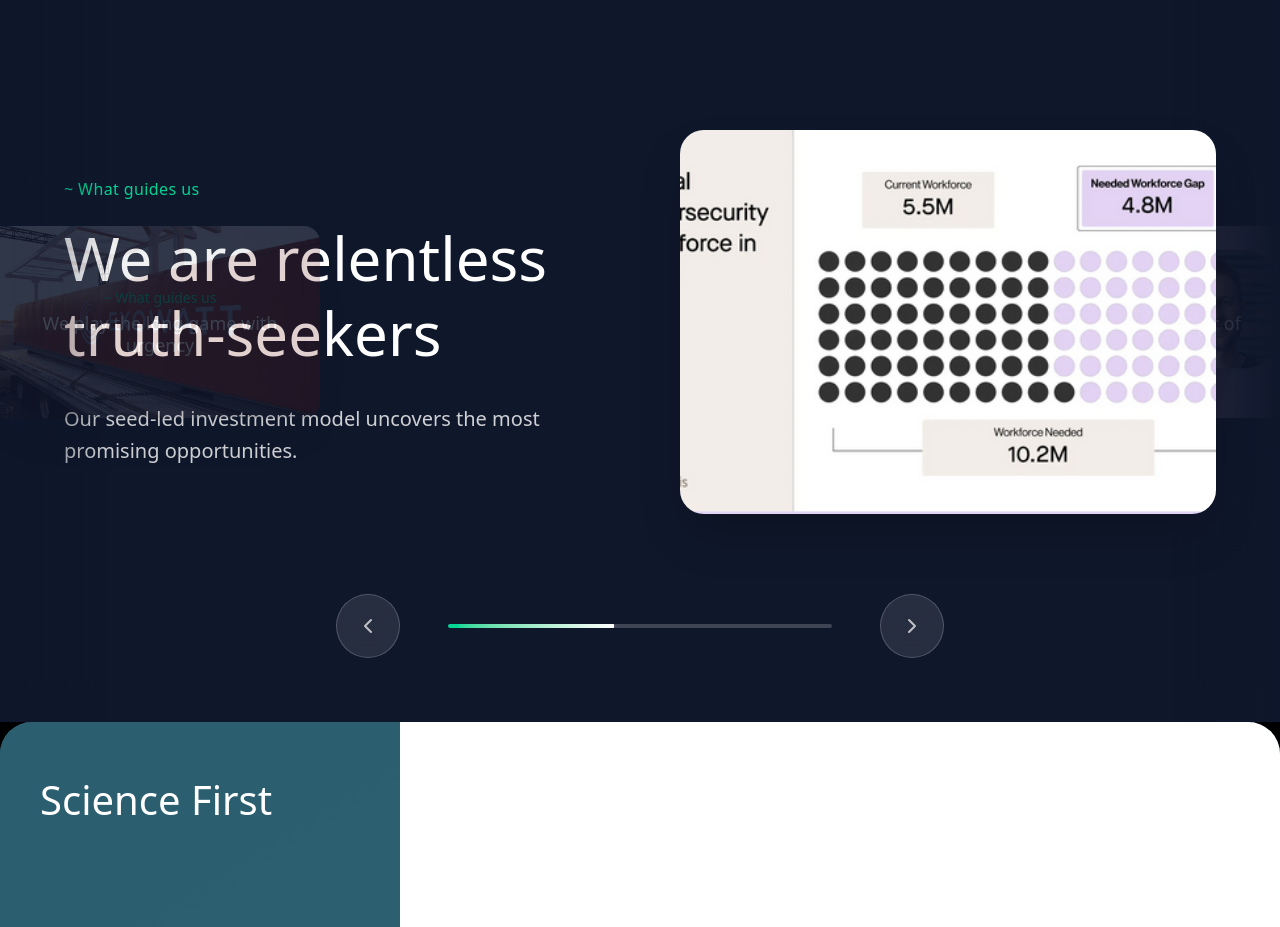
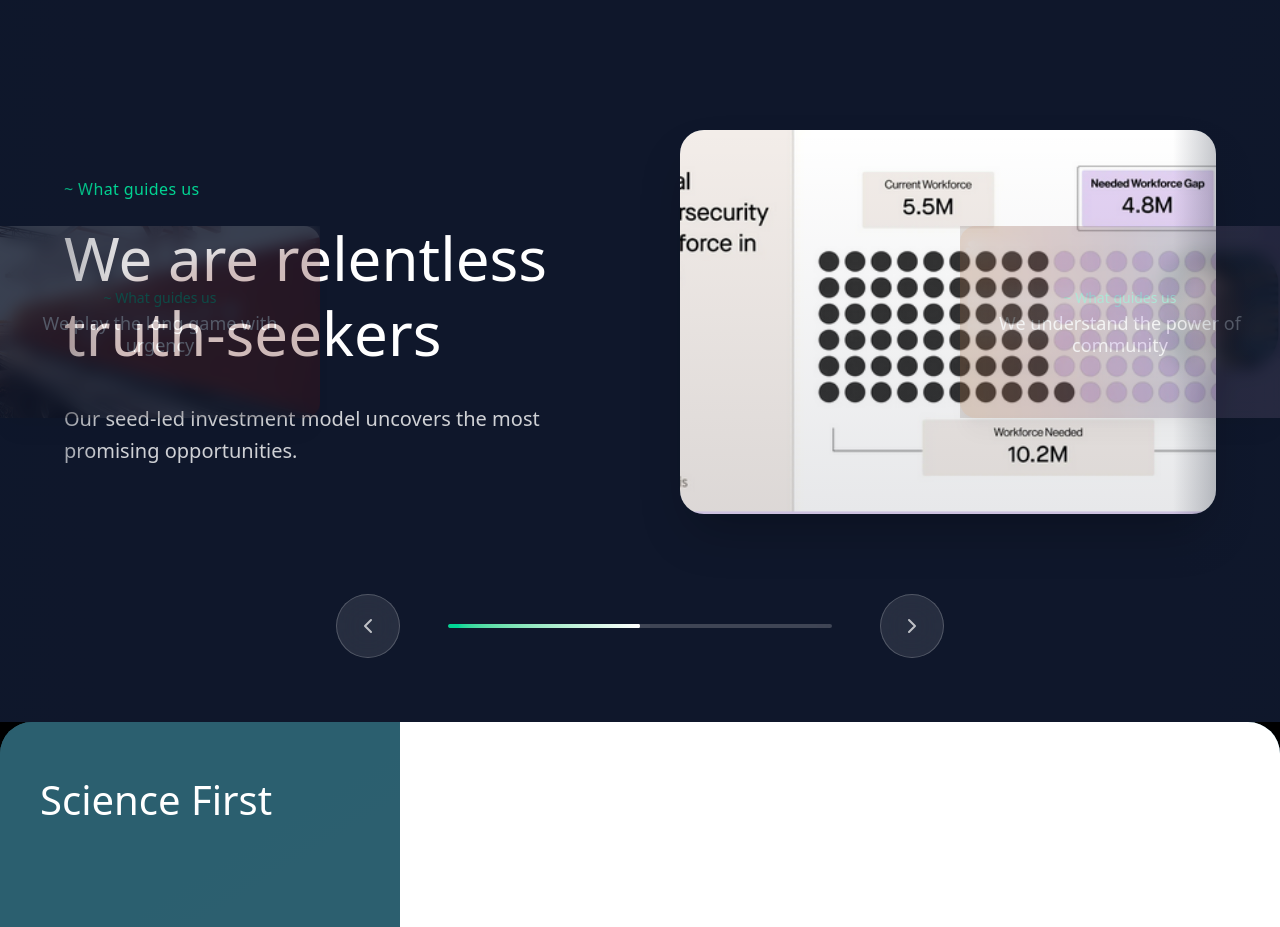
Before and after one commit to vanshguptaji/leaderforinsia, a React (Vite) app: page / in a window 1280 px wide. Shown: the part 1320-2247 px from the top of the page. Built offline with nearby package versions, Linux system fonts and the light colour scheme.

Commit message:
feat: improve slide transition animations and enhance autoplay functionality in Interactive3DCarousel

```diff
--- a/src/Interactive3DCarousel.jsx
+++ b/src/Interactive3DCarousel.jsx
@@ -2,11 +2,10 @@ import React, { useState, useEffect } from 'react';
 
 const Interactive3DCarousel = () => {
   const [currentSlide, setCurrentSlide] = useState(0);
-  const [prevSlide, setPrevSlide] = useState(null);
   const [isAutoPlaying, setIsAutoPlaying] = useState(true);
   const [slideDirection, setSlideDirection] = useState('right');
   const [isAnimating, setIsAnimating] = useState(false);
-  const ANIMATION_DURATION = 800; // ms, keep in sync with CSS durations
+  const ANIMATION_DURATION = 600; // ms, reduced for smoother transitions
 
   const slides = [
     {
@@ -41,39 +40,31 @@ const Interactive3DCarousel = () => {
 
   // Auto-play functionality
   useEffect(() => {
-    if (!isAutoPlaying) return;
+    if (!isAutoPlaying || isAnimating) return;
 
     const interval = setInterval(() => {
-  changeSlide((currentSlide + 1) % slides.length, 'right');
+      handleNextSlide();
     }, 4000);
 
     return () => clearInterval(interval);
-  }, [isAutoPlaying, slides.length]);
+  }, [isAutoPlaying, isAnimating, currentSlide]);
 
   const handlePrevSlide = () => {
+    if (isAnimating) return;
     setIsAutoPlaying(false);
-    const next = (currentSlide - 1 + slides.length) % slides.length;
-    changeSlide(next, 'left');
+    setSlideDirection('left');
+    setIsAnimating(true);
+    setCurrentSlide((prev) => (prev - 1 + slides.length) % slides.length);
+    setTimeout(() => setIsAnimating(false), ANIMATION_DURATION);
   };
 
   const handleNextSlide = () => {
+    if (isAnimating) return;
     setIsAutoPlaying(false);
-    const next = (currentSlide + 1) % slides.length;
-    changeSlide(next, 'right');
-  };
-
-  // small helper to transition between slides while keeping previous visible for exit animation
-  const changeSlide = (nextIndex, direction) => {
-    if (isAnimating) return; // ignore while animating
-    setPrevSlide(currentSlide);
-    setSlideDirection(direction);
-    setCurrentSlide(nextIndex);
+    setSlideDirection('right');
     setIsAnimating(true);
-    // clear prev after animation completes
-    setTimeout(() => {
-      setPrevSlide(null);
-      setIsAnimating(false);
-    }, ANIMATION_DURATION + 50);
+    setCurrentSlide((prev) => (prev + 1) % slides.length);
+    setTimeout(() => setIsAnimating(false), ANIMATION_DURATION);
   };
 
   const getPrevSlideIndex = () => (currentSlide - 1 + slides.length) % slides.length;
@@ -85,40 +76,40 @@ const Interactive3DCarousel = () => {
         {/* Main Content Area */}
         <div className="relative h-screen flex items-center">
           {/* Previous Slide Preview - Left Side */}
-          <div className="absolute left-0 top-1/2 transform -translate-y-1/2 z-10 opacity-20 transition-all duration-700 hover:opacity-50">
-            <div className="w-48 md:w-64 lg:w-80 h-32 md:h-40 lg:h-48 rounded-r-2xl overflow-hidden shadow-2xl cursor-pointer" onClick={handlePrevSlide}>
+          <div className="absolute left-0 top-1/2 transform -translate-y-1/2 z-10 opacity-30 transition-all duration-500 hover:opacity-60">
+            <div className="w-48 md:w-64 lg:w-80 h-32 md:h-40 lg:h-48 rounded-r-2xl overflow-hidden shadow-xl cursor-pointer transform transition-transform duration-300 hover:scale-105" onClick={handlePrevSlide}>
               <img
                 src={slides[getPrevSlideIndex()].image}
                 alt={slides[getPrevSlideIndex()].title}
-                className="w-full h-full object-cover transition-transform duration-500 hover:scale-105"
+                className="w-full h-full object-cover"
                 onError={(e) => {
                   e.target.src = '/logo.png';
                 }}
               />
-              <div className="absolute inset-0 bg-slate-900/30 flex items-center justify-center">
-                <div className="text-white/90 text-center px-4">
-                  <div className="text-xs md:text-sm text-emerald-400 mb-1">{slides[getPrevSlideIndex()].subtitle}</div>
-                  <h3 className="text-sm md:text-base lg:text-lg font-light leading-tight">{slides[getPrevSlideIndex()].title}</h3>
+              <div className="absolute inset-0 bg-slate-900/40 flex items-center justify-center backdrop-blur-sm">
+                <div className="text-white text-center px-4">
+                  <div className="text-xs md:text-sm text-emerald-400 mb-1 opacity-90">{slides[getPrevSlideIndex()].subtitle}</div>
+                  <h3 className="text-sm md:text-base lg:text-lg font-light leading-tight opacity-95">{slides[getPrevSlideIndex()].title}</h3>
                 </div>
               </div>
             </div>
           </div>
 
           {/* Next Slide Preview - Right Side */}
-          <div className="absolute right-0 top-1/2 transform -translate-y-1/2 opacity-20 transition-all duration-700 hover:opacity-50">
-            <div className="w-48 md:w-64 lg:w-80 h-32 md:h-40 lg:h-48 rounded-l-2xl overflow-hidden shadow-2xl cursor-pointer" onClick={handleNextSlide}>
+          <div className="absolute right-0 top-1/2 transform -translate-y-1/2 z-10 opacity-30 transition-all duration-500 hover:opacity-60">
+            <div className="w-48 md:w-64 lg:w-80 h-32 md:h-40 lg:h-48 rounded-l-2xl overflow-hidden shadow-xl cursor-pointer transform transition-transform duration-300 hover:scale-105" onClick={handleNextSlide}>
               <img
                 src={slides[getNextSlideIndex()].image}
                 alt={slides[getNextSlideIndex()].title}
-                className="w-full h-full object-cover transition-transform duration-500 hover:scale-105"
+                className="w-full h-full object-cover"
                 onError={(e) => {
                   e.target.src = '/logo.png';
                 }}
               />
-              <div className="absolute inset-0 bg-slate-900/30 flex items-center justify-center">
-                <div className="text-white/90 text-center px-4">
-                  <div className="text-xs md:text-sm text-emerald-400 mb-1">{slides[getNextSlideIndex()].subtitle}</div>
-                  <h3 className="text-sm md:text-base lg:text-lg font-light leading-tight">{slides[getNextSlideIndex()].title}</h3>
+              <div className="absolute inset-0 bg-slate-900/40 flex items-center justify-center backdrop-blur-sm">
+                <div className="text-white text-center px-4">
+                  <div className="text-xs md:text-sm text-emerald-400 mb-1 opacity-90">{slides[getNextSlideIndex()].subtitle}</div>
+                  <h3 className="text-sm md:text-base lg:text-lg font-light leading-tight opacity-95">{slides[getNextSlideIndex()].title}</h3>
                 </div>
               </div>
             </div>
@@ -128,93 +119,55 @@ const Interactive3DCarousel = () => {
           <div className="w-full flex items-center justify-center px-4 md:px-8 lg:px-16">
             <div className="max-w-7xl mx-auto w-full">
               <div className="grid grid-cols-1 lg:grid-cols-2 gap-8 lg:gap-20 items-center min-h-[70vh]">
-                {/* Left Side - Text Content (layered to animate outgoing and incoming) */}
+                {/* Left Side - Text Content */}
                 <div className="relative w-full max-w-2xl order-2 lg:order-1 text-center lg:text-left">
-                  {/* Incoming/current text */}
                   <div
-                    key={`text-current-${currentSlide}`}
-                    className={`text-white max-w-2xl mx-auto lg:mx-0 transition-all duration-700 ${
-                      slideDirection === 'right'
-                        ? 'animate-[slideInFromRight_0.7s_ease-out_forwards]'
-                        : 'animate-[slideInFromLeft_0.7s_ease-out_forwards]'
+                    key={currentSlide}
+                    className={`text-white max-w-2xl mx-auto lg:mx-0 transition-all duration-600 ease-out ${
+                      isAnimating
+                        ? slideDirection === 'right'
+                          ? 'animate-slideInLeft'
+                          : 'animate-slideInRight'
+                        : 'opacity-100 transform translate-x-0'
                     }`}
-                    style={{ position: prevSlide !== null ? 'absolute' : 'relative', inset: 0 }}
                   >
-                    <div className={`text-base text-emerald-400 mb-5 font-normal tracking-wide opacity-0 ${
-                      slideDirection === 'right'
-                        ? 'animate-[slideInFromRight_0.8s_ease-out_0.1s_forwards]'
-                        : 'animate-[slideInFromLeft_0.8s_ease-out_0.1s_forwards]'
-                    }`}>
+                    <div className="text-base text-emerald-400 mb-5 font-normal tracking-wide">
                       {slides[currentSlide].subtitle}
                     </div>
-                    <h1 className={`text-4xl md:text-5xl lg:text-6xl font-light text-white leading-tight mb-8 opacity-0 ${
-                      slideDirection === 'right'
-                        ? 'animate-[slideInFromRight_0.8s_ease-out_0.2s_forwards]'
-                        : 'animate-[slideInFromLeft_0.8s_ease-out_0.2s_forwards]'
-                    }`}>
+                    <h1 className="text-4xl md:text-5xl lg:text-6xl font-light text-white leading-tight mb-8">
                       {slides[currentSlide].title}
                     </h1>
-                    <p className={`text-lg md:text-xl text-white/80 leading-relaxed font-light max-w-lg opacity-0 mx-auto lg:mx-0 ${
-                      slideDirection === 'right'
-                        ? 'animate-[slideInFromRight_0.8s_ease-out_0.3s_forwards]'
-                        : 'animate-[slideInFromLeft_0.8s_ease-out_0.3s_forwards]'
-                    }`}>
+                    <p className="text-lg md:text-xl text-white/80 leading-relaxed font-light max-w-lg mx-auto lg:mx-0">
                       {slides[currentSlide].description}
                     </p>
                   </div>
-
-                  {/* Outgoing/previous text (if any) */}
-                  {prevSlide !== null && (
-                    <div
-                      key={`text-prev-${prevSlide}`}
-                      className={`text-white max-w-2xl mx-auto lg:mx-0 transition-all duration-700 ${
-                        slideDirection === 'right'
-                          ? 'animate-[slideOutToLeft_0.7s_ease-in_forwards]'
-                          : 'animate-[slideOutToRight_0.7s_ease-in_forwards]'
-                      } opacity-100`}
-                      style={{ position: 'absolute', inset: 0 }}
-                    >
-                      <div className="text-base text-emerald-400 mb-5 font-normal tracking-wide">
-                        {slides[prevSlide].subtitle}
-                      </div>
-                      <h1 className="text-4xl md:text-5xl lg:text-6xl font-light text-white leading-tight mb-8">
-                        {slides[prevSlide].title}
-                      </h1>
-                      <p className="text-lg md:text-xl text-white/80 leading-relaxed font-light max-w-lg mx-auto lg:mx-0">
-                        {slides[prevSlide].description}
-                      </p>
-                    </div>
-                  )}
                 </div>
 
-                {/* Right Side - Main Image (layered) */}
+                {/* Right Side - Main Image */}
                 <div className="relative flex justify-center items-center order-1 lg:order-2 w-full">
-                  {/* Incoming/current image */}
                   <div
-                    key={`image-current-${currentSlide}`}
-                    className={`w-full max-w-2xl h-64 md:h-80 lg:h-96 rounded-3xl overflow-hidden relative shadow-2xl opacity-100 bg-gradient-to-br from-slate-700 to-slate-800 z-20 transition-all duration-700 ${
-                      slideDirection === 'right'
-                        ? 'animate-[slideInFromRight_0.8s_ease-out_0.1s_forwards]'
-                        : 'animate-[slideInFromLeft_0.8s_ease-out_0.1s_forwards]'
+                    key={currentSlide}
+                    className={`w-full max-w-2xl h-64 md:h-80 lg:h-96 rounded-3xl overflow-hidden relative shadow-2xl bg-gradient-to-br from-slate-700 to-slate-800 transition-all duration-600 ease-out transform ${
+                      isAnimating
+                        ? slideDirection === 'right'
+                          ? 'animate-slideInRight scale-95 opacity-0'
+                          : 'animate-slideInLeft scale-95 opacity-0'
+                        : 'scale-100 opacity-100'
                     }`}
-                    style={{ position: prevSlide !== null ? 'absolute' : 'relative', inset: 0 }}
                   >
                     <img
                       src={slides[currentSlide].image}
                       alt={slides[currentSlide].title}
-                      className="w-full h-full object-cover transition-transform duration-700 hover:scale-105 relative z-30"
-                      style={{ display: 'block' }}
+                      className="w-full h-full object-cover transition-transform duration-500 hover:scale-105"
                       onLoad={(e) => {
-                        console.log('Image loaded successfully:', e.target.src);
                         e.target.style.opacity = '1';
                       }}
                       onError={(e) => {
-                        console.log('Image failed to load:', e.target.src);
                         e.target.style.display = 'none';
                         const parent = e.target.parentElement;
                         if (!parent.querySelector('.fallback-content')) {
                           const fallback = document.createElement('div');
-                          fallback.className = 'fallback-content absolute inset-0 flex items-center justify-center text-white/80 text-center p-8 z-30';
+                          fallback.className = 'fallback-content absolute inset-0 flex items-center justify-center text-white/80 text-center p-8';
                           fallback.innerHTML = `
                             <div>
                               <div class="text-4xl mb-4">📸</div>
@@ -225,30 +178,8 @@ const Interactive3DCarousel = () => {
                         }
                       }}
                     />
-                    <div className="absolute inset-0 bg-gradient-to-t from-slate-900/10 to-transparent z-25"></div>
+                    <div className="absolute inset-0 bg-gradient-to-t from-slate-900/10 to-transparent"></div>
                   </div>
-
-                  {/* Outgoing/previous image */}
-                  {prevSlide !== null && (
-                    <div
-                      key={`image-prev-${prevSlide}`}
-                      className={`w-full max-w-2xl h-64 md:h-80 lg:h-96 rounded-3xl overflow-hidden relative shadow-2xl bg-gradient-to-br from-slate-700 to-slate-800 z-10 transition-all duration-700 ${
-                        slideDirection === 'right'
-                          ? 'animate-[slideOutToLeft_0.8s_ease-in_forwards]'
-                          : 'animate-[slideOutToRight_0.8s_ease-in_forwards]'
-                      }`}
-                      style={{ position: 'absolute', inset: 0 }}
-                    >
-                      <img
-                        src={slides[prevSlide].image}
-                        alt={slides[prevSlide].title}
-                        className="w-full h-full object-cover transition-transform duration-700 relative z-20"
-                        style={{ display: 'block' }}
-                        onError={(e) => { e.target.style.display = 'none'; }}
-                      />
-                      <div className="absolute inset-0 bg-gradient-to-t from-slate-900/10 to-transparent z-25"></div>
-                    </div>
-                  )}
                 </div>
               </div>
             </div>
```
